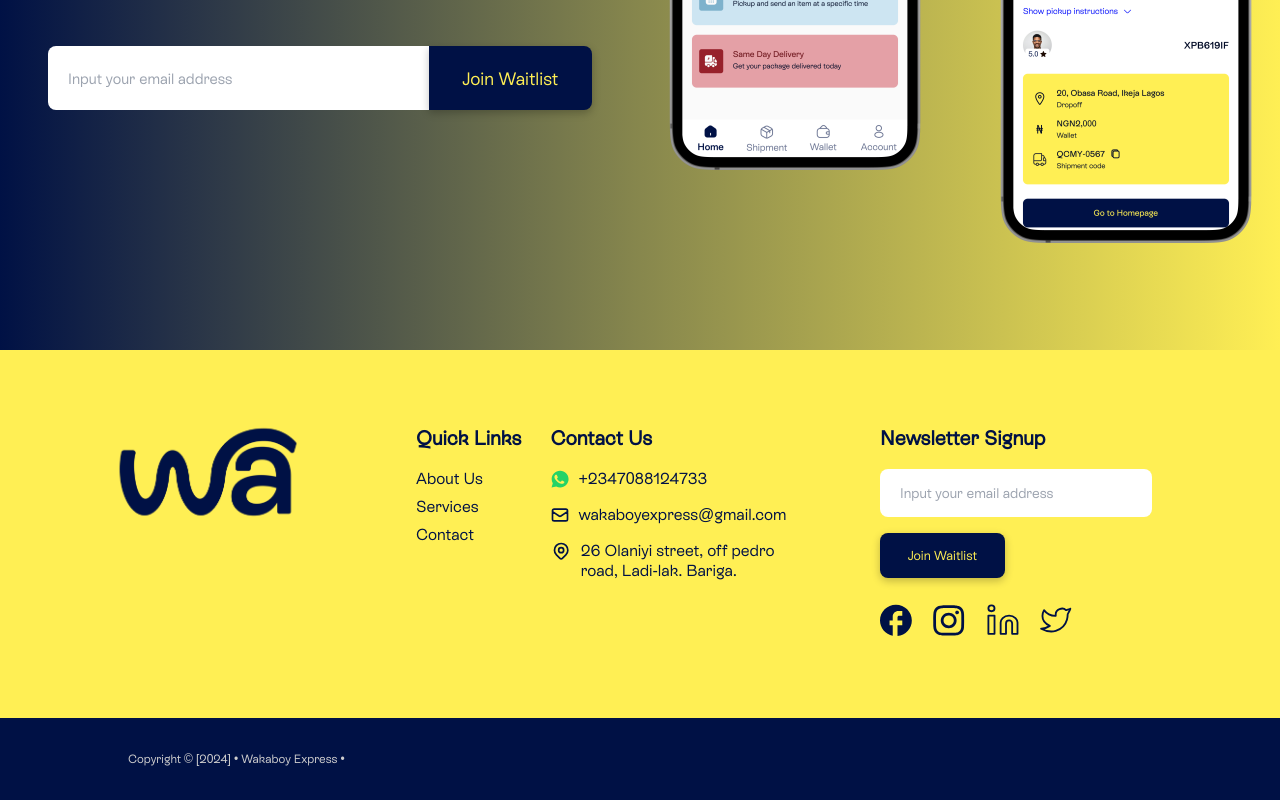
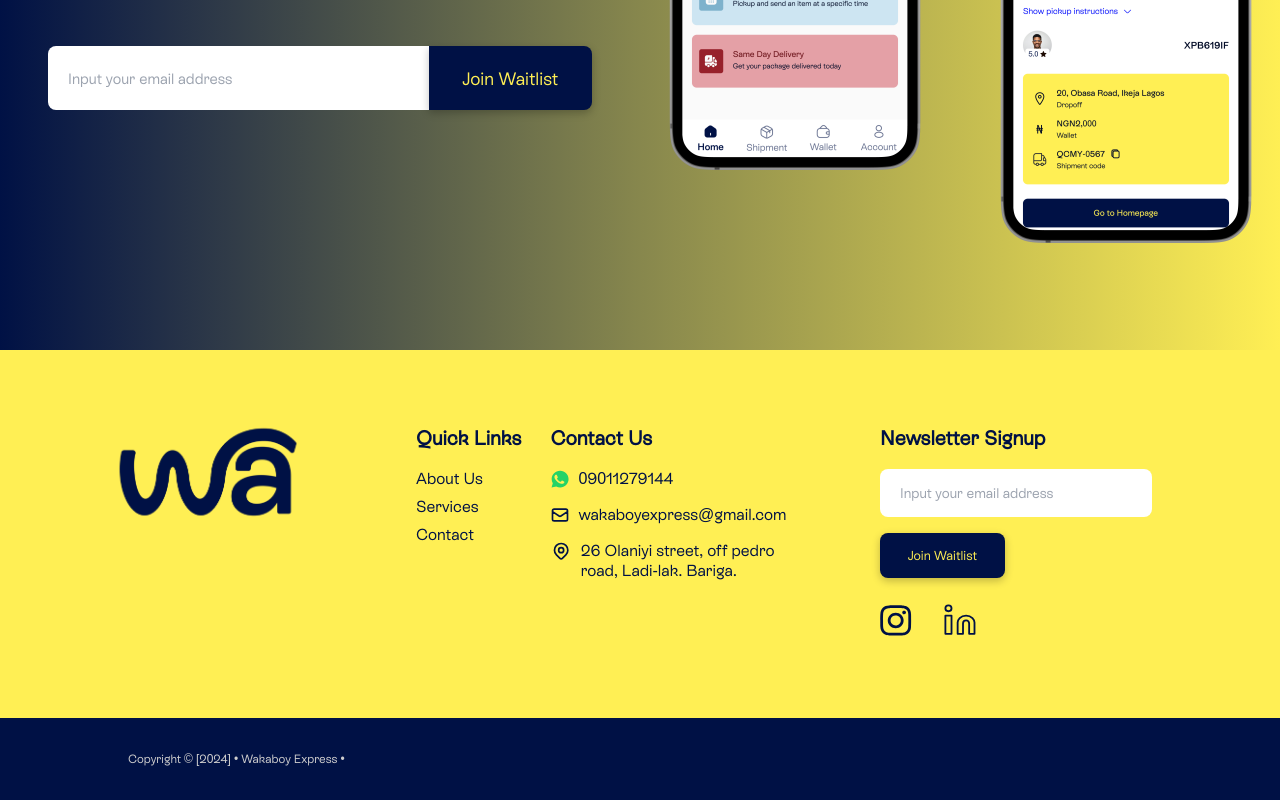
Before and after one commit to Rahmaao/wakaboy-website, a Next.js app: page / in a window 1280 px wide. Shown: the part 2642-3442 px from the top of the page. Built offline with nearby package versions, Linux system fonts and the light colour scheme.

Commit message:
footer edits

```diff
--- a/components/footer.tsx
+++ b/components/footer.tsx
@@ -51,7 +51,7 @@
               </p>
               <a
                 className="text-[#001145] text-sm lg:text-[16px] mb-2 pb-1 md:pb-2 flex items-center"
-                href="https://wa.me/2347088124733"
+                href="https://wa.me/09011279144"
               >
                 <svg
                   xmlns="http://www.w3.org/2000/svg"
@@ -61,7 +61,7 @@
                 >
                   <path d="M12.002 2.01c-5.52 0-10 4.483-10 10.002 0 1.767.467 3.465 1.347 4.983l-1.466 5.35 5.531-1.451c1.488.827 3.152 1.256 4.857 1.256 5.52 0 10-4.483 10-10.002 0-5.521-4.48-10.001-10-10.001zm4.837 14.382c-.25.699-1.212 1.25-1.984 1.381-.53.085-1.179.152-3.453-.727-2.898-1.2-4.766-4.146-4.917-4.337-.154-.191-1.178-1.573-1.178-3.001 0-1.429.75-2.134 1.018-2.424.268-.29.589-.365.79-.365s.396.003.567.009c.185.007.433-.069.68.524.25.605.852 2.084.927 2.235.073.15.121.326.023.526-.097.2-.146.325-.292.496-.145.172-.307.38-.437.511-.147.148-.299.309-.128.607.17.298.756 1.245 1.626 2.018 1.119 1.014 2.06 1.331 2.36 1.478.298.148.473.13.646-.085.173-.213.742-.866.941-1.164.195-.293.396-.246.67-.148.273.099 1.719.81 2.013.956.298.146.496.22.57.342.075.124.075.727-.176 1.425z" />
                 </svg>
-                +2347088124733
+                09011279144
               </a>
               <a
                 className="text-[#001145] text-sm lg:text-[16px] mb-2 pb-1 md:pb-2 flex items-center"
@@ -83,26 +83,7 @@
                 </svg>
                 wakaboyexpress@gmail.com
               </a>
-              {/* <a
-                className="text-[#001145] text-sm lg:text-[16px] mb-2 pb-1 md:pb-2 flex items-center"
-                href="mailto:wakaboyexpress@gmail.com"
-              >
-                <svg
-                  xmlns="http://www.w3.org/2000/svg"
-                  className="h-5 w-5 mr-2"
-                  fill="none"
-                  viewBox="0 0 24 24"
-                  stroke="currentColor"
-                >
-                  <path
-                    strokeLinecap="round"
-                    strokeLinejoin="round"
-                    strokeWidth={2}
-                    d="M3 8l7.89 5.26a2 2 0 002.22 0L21 8M5 19h14a2 2 0 002-2V7a2 2 0 00-2-2H5a2 2 0 00-2 2v10a2 2 0 002 2z"
-                  />
-                </svg>
-                wakaboyexpress@gmail.com
-              </a> */}
+
               <a
                 className="text-[#001145] text-sm lg:text-[16px] pb-1 md:pb-2 flex "
                 href="https://maps.google.com/?q=26+Olaniyi+street,+off+pedro+road,+Ladi-lak.+Bariga"
@@ -137,8 +118,8 @@
                 Newsletter Signup
               </p>
               <WaitlistForm2 />
-              <div className="w-[55%] md:w-[70%] lg:w-[60%] h-[20%] mt-4 flex justify-between items-center">
-                <a href="">
+              <div className="w-[25%] md:w-[30%] lg:w-[30%] h-[20%] mt-4 flex justify-between items-center">
+                {/* <a href="">
                   <Image
                     src="/fb.svg"
                     alt="Facebook"
@@ -146,8 +127,8 @@
                     height={32}
                     className="w-[24px] lg:w-[32px] lg:h-[32px] h-[24px]"
                   />
-                </a>
-                <a href="">
+                </a> */}
+                <a href="https://www.instagram.com/wakaboy.express?igsh=MmFmaml2a3diNWJt&utm_source=qr" target="_blank">
                   <Image
                     src="/ig.svg"
                     alt="Instagram"
@@ -156,7 +137,7 @@
                     className="w-[24px] lg:w-[32px] lg:h-[32px] h-[24px]"
                   />
                 </a>
-                <a href="">
+                <a href="https://www.linkedin.com/company/wakaboy-express/" target="_blank">
                   <Image
                     src="/in.svg"
                     alt="LinkedIn"
@@ -165,7 +146,7 @@
                     className="w-[24px] lg:w-[32px] lg:h-[32px] h-[24px]"
                   />
                 </a>
-                <a href="">
+                {/* <a href="">
                   <Image
                     src="/x.svg"
                     alt="Other Social Media"
@@ -173,7 +154,7 @@
                     height={32}
                     className="w-[24px] lg:w-[32px] lg:h-[32px] h-[24px]"
                   />
-                </a>
+                </a> */}
               </div>
             </div>
           </div>
```
